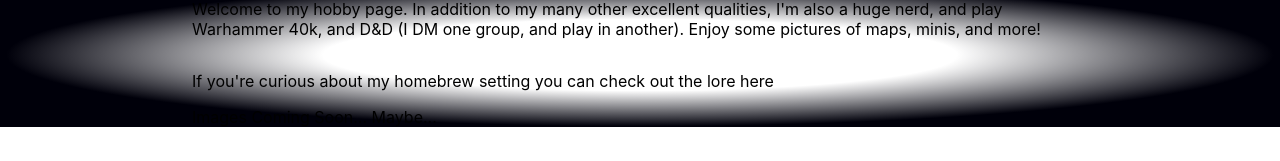
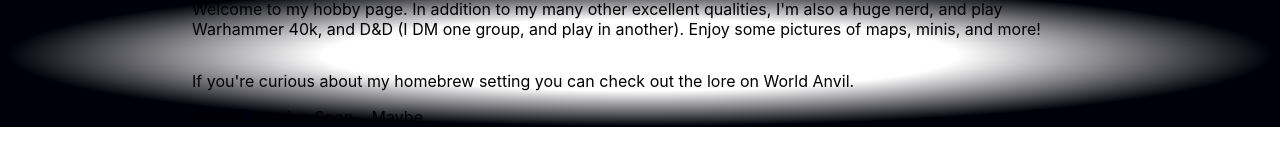
Before and after one commit to Habenzy/portfolio-site, a React (Create React App) app in the folder client/: page /nerdery in a window 1280 px wide. Shown: the part 427-588 px from the top of the page. Built offline with nearby package versions, Linux system fonts and the light colour scheme.

Commit message:
clarifying content

```diff
--- a/client/src/nerdy_shit/nerdery.js
+++ b/client/src/nerdy_shit/nerdery.js
@@ -20,7 +20,7 @@ export default function Nerdery(props) {
           target="_blank"
           rel="norefferer"
         >
-          here
+          on World Anvil.
         </a>
       </p>
       <Gallery entries={dndStuff}/>
```
